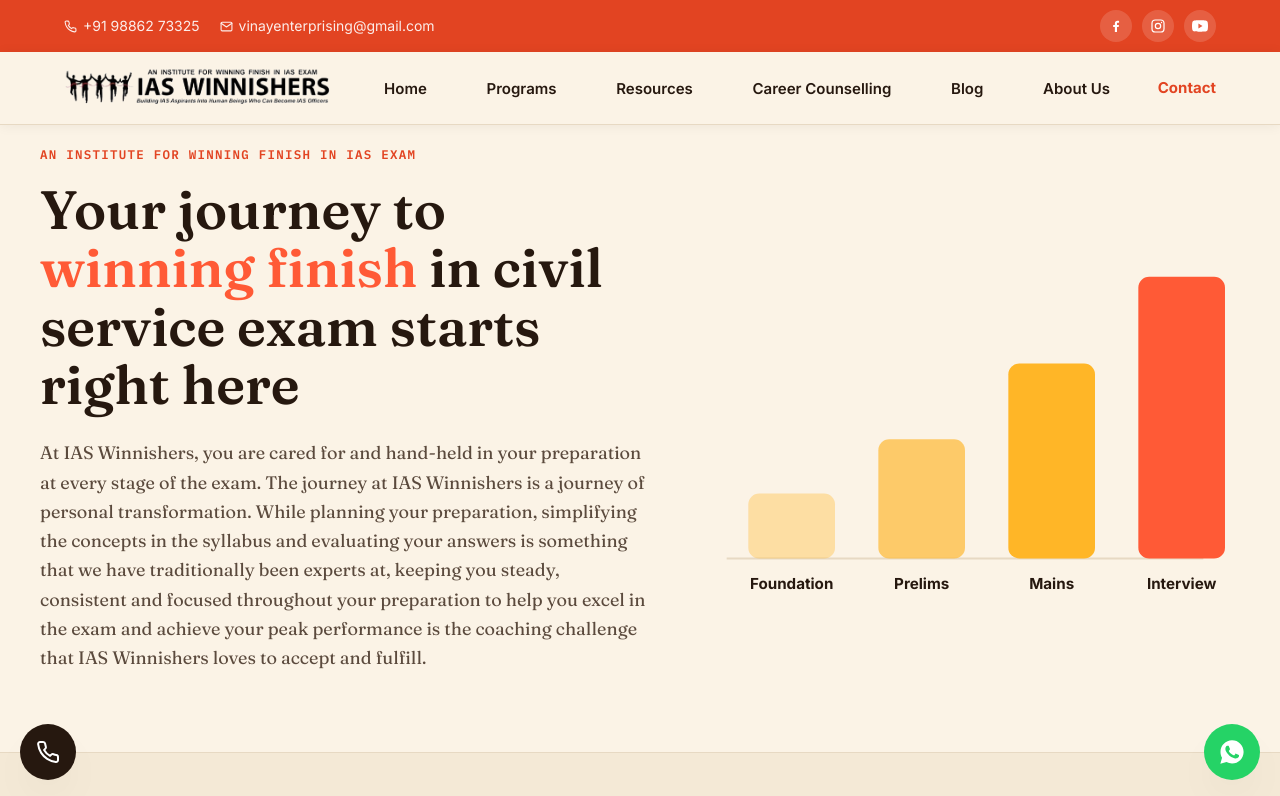
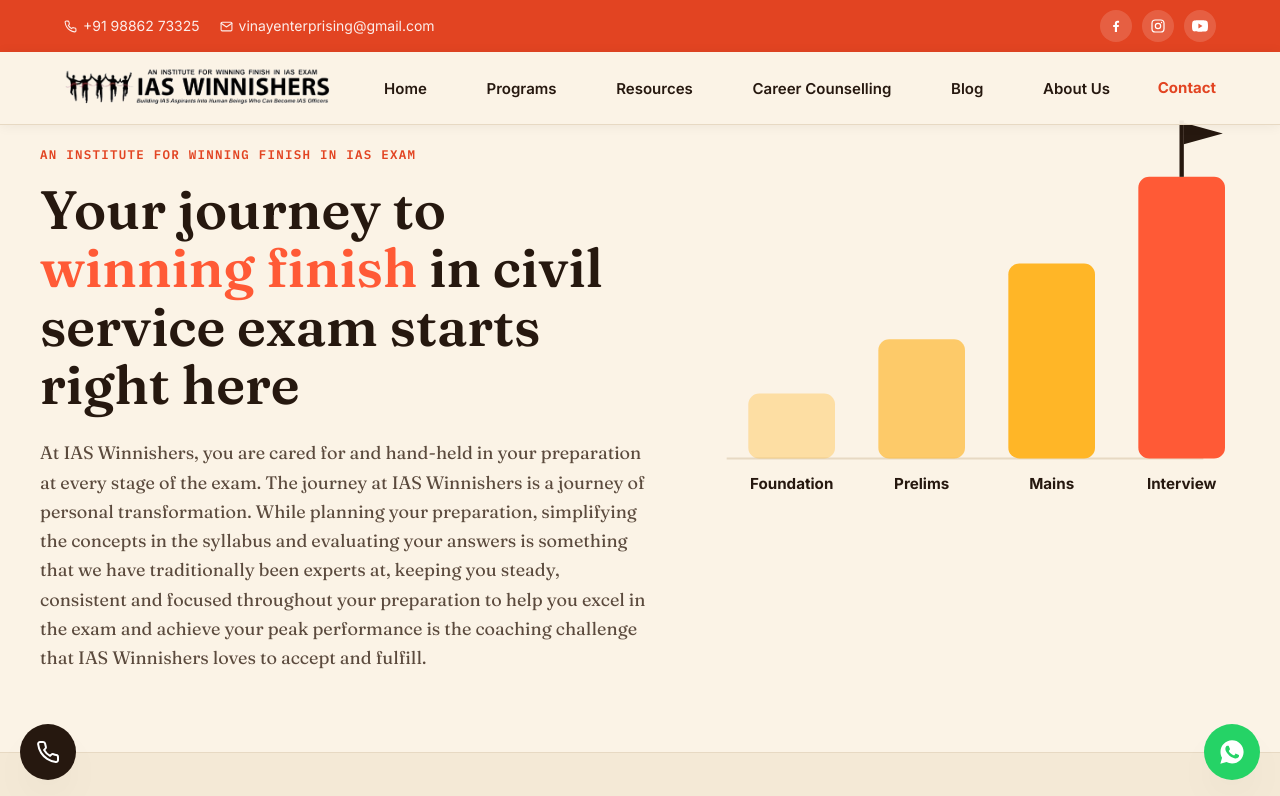
Before and after one commit to kshreepadk/iaswinnishers-web, a Next.js app: page / in a window 1280 px wide. Shown: the top 796 px of the page. Built offline with nearby package versions, Linux system fonts and the light colour scheme.

Commit message:
updated flagpost

```diff
--- a/src/app/page.jsx
+++ b/src/app/page.jsx
@@ -76,7 +76,9 @@
           </div>
 
           {/* Animated staircase illustration — steps rise into place on load */}
-          <HeroStaircase />
+          <div className="self-start md:-mt-10">
+            <HeroStaircase />
+          </div>
         </div>
       </section>
 
--- a/src/components/HeroStaircase.jsx
+++ b/src/components/HeroStaircase.jsx
@@ -61,18 +61,19 @@
           </g>
         ))}
 
+        <g transform="translate(440,70)">
           <g
             style={{
               opacity: mounted ? 1 : 0,
               transform: mounted ? "scale(1)" : "scale(0.5)",
-            transformOrigin: "440px 18px",
+              transformOrigin: "0px 0px",
               transformBox: "fill-box",
               transition: `opacity 0.4s ease ${STEPS.length * 0.15 + 0.1}s, transform 0.4s ease ${STEPS.length * 0.15 + 0.1}s`,
             }}
-          transform="translate(440,70)"
           >
             <rect x="-2" y="-52" width="4" height="52" fill="#26180F" />
             <path d="M2 -50 L38 -40 L2 -30 Z" fill="#26180F" />
+          </g>
         </g>
       </svg>
     </div>
```
Lines whose indentation alone changed are shown as unchanged.
